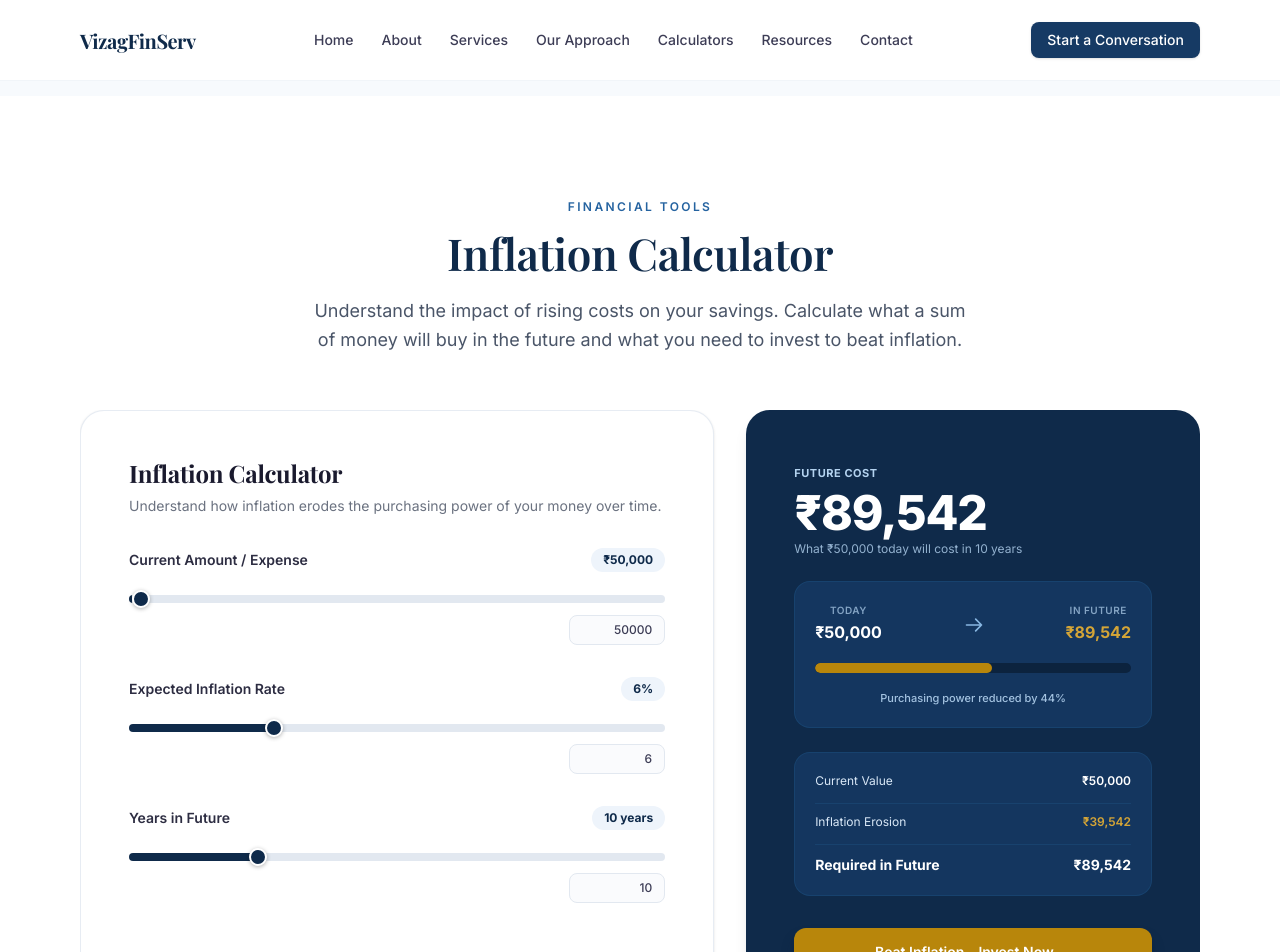
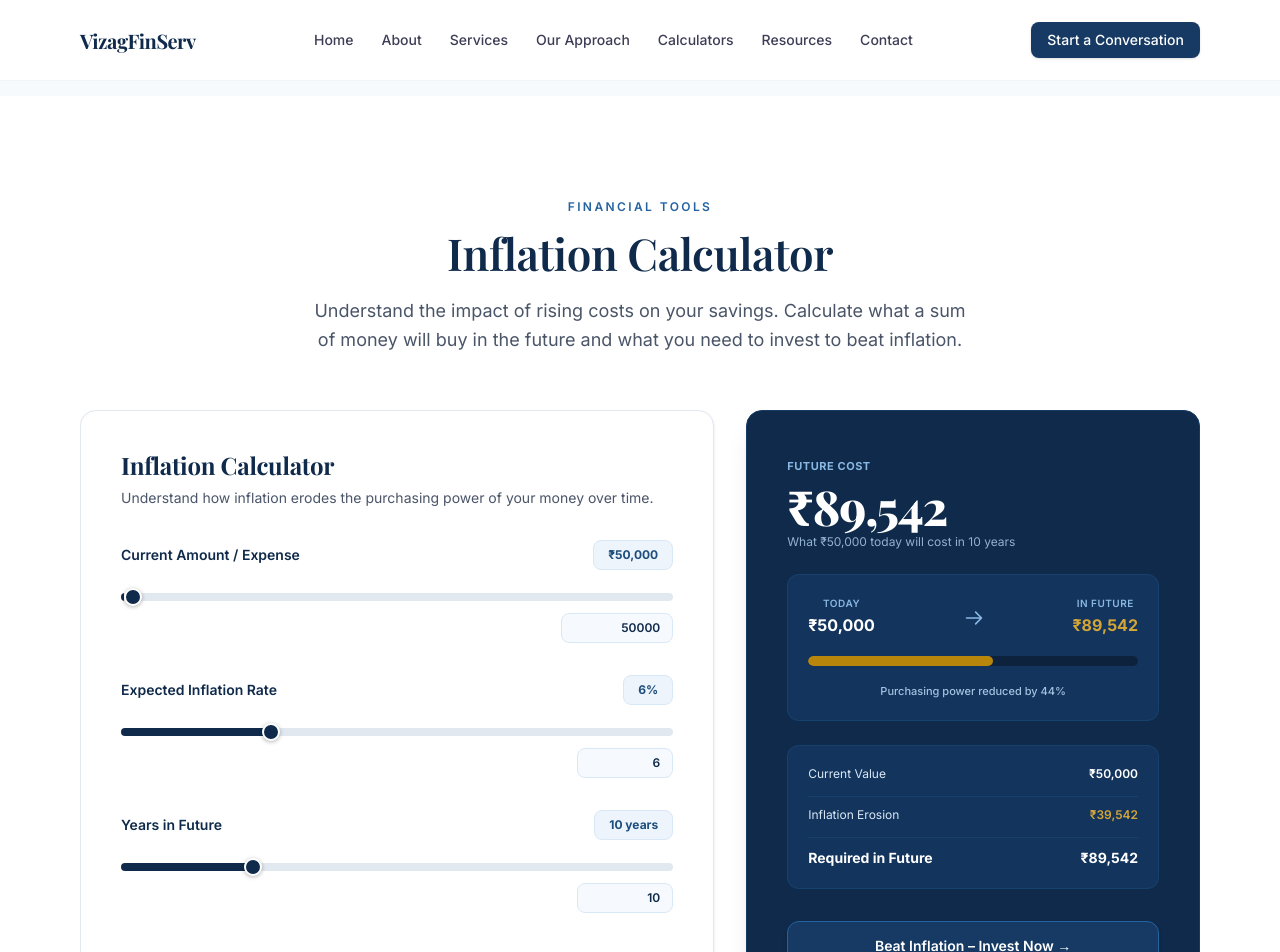
Before and after one commit to StackXpvt/vizagfinserv, a Next.js app: page /calculators/inflation-calculator in a window 1280 px wide. Shown: the top 952 px of the page. Built offline with nearby package versions, Linux system fonts and the light colour scheme; a web font is replaced by a local one.

Commit message:
style: synchronize calculator component palette with ServiceCard design

```diff
--- a/src/app/calculators/page.tsx
+++ b/src/app/calculators/page.tsx
@@ -84,7 +84,7 @@ export default function CalculatorsPage() {
   const [activeTab, setActiveTab] = useState("sip");
 
   return (
-    <main className="min-h-screen bg-[#FAFBFD] pt-24 pb-20">
+    <main className="min-h-screen bg-brand-50/40 pt-24 pb-20">
       <SectionWrapper>
         {/* Heading — fade in from below */}
         <motion.div
@@ -101,7 +101,7 @@ export default function CalculatorsPage() {
           />
         </motion.div>
 
-        {/* Tab bar — fade in + staggered children */}
+        {/* Tab bar — matching ServiceCard theme */}
         <motion.div
           initial={{ opacity: 0, y: 16 }}
           animate={{ opacity: 1, y: 0 }}
@@ -120,10 +120,10 @@ export default function CalculatorsPage() {
                   whileHover={{ y: -1 }}
                   whileTap={{ scale: 0.97 }}
                   onClick={() => setActiveTab(tab.id)}
-                  className={`flex items-center gap-2 px-4 py-2.5 rounded-xl text-xs md:text-sm font-semibold transition-all duration-200 cursor-pointer ${
+                  className={`flex items-center gap-2 px-5 py-2.5 rounded-xl text-xs md:text-sm font-semibold transition-all duration-300 cursor-pointer ${
                     isActive
-                      ? "bg-brand-900 text-white shadow-sm ring-2 ring-brand-900"
-                      : "text-neutral-600 hover:text-neutral-900 hover:bg-neutral-100"
+                      ? "bg-brand-800 text-white shadow-md shadow-brand-800/20 ring-2 ring-brand-800"
+                      : "text-brand-800 bg-brand-50/50 hover:bg-brand-100/70 border border-brand-100/60"
                   }`}
                 >
                   <span className="text-sm">{tab.icon}</span>
--- a/src/components/calculators/InflationCalculator.tsx
+++ b/src/components/calculators/InflationCalculator.tsx
@@ -71,13 +71,13 @@ export default function InflationCalculator() {
         initial={{ opacity: 0, x: -30 }}
         animate={{ opacity: 1, x: 0 }}
         transition={{ duration: 0.55, delay: 0.1, ease: "easeOut" }}
-        className="lg:w-7/12 bg-white rounded-3xl p-8 lg:p-12 border border-neutral-200/80 shadow-sm space-y-8 flex flex-col justify-between"
+        className="lg:w-7/12 bg-white rounded-2xl p-8 lg:p-10 border border-neutral-200 shadow-sm hover:border-brand-300 transition-all duration-300 space-y-8 flex flex-col justify-between"
       >
         <div>
-          <h2 className="text-2xl font-bold text-neutral-900 mb-2 font-heading">
+          <h2 className="text-2xl font-bold text-brand-900 mb-2 font-heading">
             Inflation Calculator
           </h2>
-          <p className="text-neutral-500 text-sm mb-8">
+          <p className="text-neutral-600 text-sm mb-8">
             Understand how inflation erodes the purchasing power of your money over time.
           </p>
 
@@ -85,10 +85,10 @@ export default function InflationCalculator() {
             {/* Input 1: Current Amount */}
             <div className="space-y-3">
               <div className="flex justify-between items-center">
-                <label className="text-neutral-800 font-semibold text-sm">
+                <label className="text-brand-900 font-semibold text-sm">
                   Current Amount / Expense
                 </label>
-                <span className="bg-brand-50 text-brand-900 text-xs font-bold px-3 py-1 rounded-full">
+                <span className="bg-brand-50 text-brand-700 text-xs font-bold px-3.5 py-1.5 rounded-lg border border-brand-100">
                   ₹{formatIndian(currentValue)}
                 </span>
               </div>
@@ -112,7 +112,7 @@ export default function InflationCalculator() {
                     if (!isNaN(num)) setCurrentValue(Math.min(num, 10000000));
                     else setCurrentValue(1000);
                   }}
-                  className="w-24 text-right px-3 py-1.5 text-xs font-medium text-neutral-700 bg-neutral-50 border border-neutral-200 rounded-lg outline-none focus:border-brand-600"
+                  className="w-28 text-right px-3 py-1.5 text-xs font-semibold text-brand-900 bg-brand-50/50 border border-brand-100 rounded-lg outline-none focus:border-brand-500"
                 />
               </div>
             </div>
@@ -120,10 +120,10 @@ export default function InflationCalculator() {
             {/* Input 2: Inflation Rate */}
             <div className="space-y-3">
               <div className="flex justify-between items-center">
-                <label className="text-neutral-800 font-semibold text-sm">
+                <label className="text-brand-900 font-semibold text-sm">
                   Expected Inflation Rate
                 </label>
-                <span className="bg-brand-50 text-brand-900 text-xs font-bold px-3 py-1 rounded-full">
+                <span className="bg-brand-50 text-brand-700 text-xs font-bold px-3.5 py-1.5 rounded-lg border border-brand-100">
                   {inflationRate}%
                 </span>
               </div>
@@ -142,7 +142,7 @@ export default function InflationCalculator() {
                   type="number"
                   value={inflationRate}
                   onChange={(e) => setInflationRate(Number(e.target.value))}
-                  className="inf-num-input w-24 text-right px-3 py-1.5 text-xs font-medium text-neutral-700 bg-neutral-50 border border-neutral-200 rounded-lg outline-none focus:border-brand-600"
+                  className="inf-num-input w-24 text-right px-3 py-1.5 text-xs font-semibold text-brand-900 bg-brand-50/50 border border-brand-100 rounded-lg outline-none focus:border-brand-500"
                 />
               </div>
             </div>
@@ -150,10 +150,10 @@ export default function InflationCalculator() {
             {/* Input 3: Years */}
             <div className="space-y-3">
               <div className="flex justify-between items-center">
-                <label className="text-neutral-800 font-semibold text-sm">
+                <label className="text-brand-900 font-semibold text-sm">
                   Years in Future
                 </label>
-                <span className="bg-brand-50 text-brand-900 text-xs font-bold px-3 py-1 rounded-full">
+                <span className="bg-brand-50 text-brand-700 text-xs font-bold px-3.5 py-1.5 rounded-lg border border-brand-100">
                   {years} years
                 </span>
               </div>
@@ -172,7 +172,7 @@ export default function InflationCalculator() {
                   type="number"
                   value={years}
                   onChange={(e) => setYears(Number(e.target.value))}
-                  className="inf-num-input w-24 text-right px-3 py-1.5 text-xs font-medium text-neutral-700 bg-neutral-50 border border-neutral-200 rounded-lg outline-none focus:border-brand-600"
+                  className="inf-num-input w-24 text-right px-3 py-1.5 text-xs font-semibold text-brand-900 bg-brand-50/50 border border-brand-100 rounded-lg outline-none focus:border-brand-500"
                 />
               </div>
             </div>
@@ -180,16 +180,16 @@ export default function InflationCalculator() {
         </div>
       </motion.div>
 
-      {/* Right Side: Brand Navy Panel */}
+      {/* Right Side: Brand Navy Summary Panel */}
       <motion.div
         initial={{ opacity: 0, x: 30 }}
         animate={{ opacity: 1, x: 0 }}
         transition={{ duration: 0.55, delay: 0.15, ease: "easeOut" }}
-        className="lg:w-5/12 bg-brand-900 text-white p-8 lg:p-12 flex flex-col justify-between rounded-3xl shadow-lg"
+        className="lg:w-5/12 bg-brand-900 text-white p-8 lg:p-10 flex flex-col justify-between rounded-2xl shadow-xl border border-brand-800"
       >
         <div className="space-y-6">
           <div>
-            <span className="text-[11px] font-bold tracking-wider text-brand-200 uppercase">
+            <span className="text-[11px] font-bold tracking-wider text-brand-300 uppercase">
               FUTURE COST
             </span>
             <motion.div
@@ -197,7 +197,7 @@ export default function InflationCalculator() {
               initial={{ opacity: 0, y: 8 }}
               animate={{ opacity: 1, y: 0 }}
               transition={{ duration: 0.3, ease: "easeOut" }}
-              className="text-4xl lg:text-5xl font-extrabold tracking-tight mt-1 text-white"
+              className="text-4xl lg:text-5xl font-extrabold tracking-tight mt-1 text-white font-heading"
             >
               ₹{formatIndian(futureValue)}
             </motion.div>
@@ -207,10 +207,10 @@ export default function InflationCalculator() {
           </div>
 
           {/* Today vs Future Box */}
-          <div className="bg-brand-800/80 rounded-2xl p-5 border border-brand-700/50 space-y-4">
+          <div className="bg-brand-800/70 rounded-xl p-5 border border-brand-700/50 space-y-4">
             <div className="flex items-center justify-between">
               <div className="text-center">
-                <span className="text-[10px] text-brand-200/70 uppercase font-semibold tracking-wider block">
+                <span className="text-[10px] text-brand-300 uppercase font-semibold tracking-wider block">
                   TODAY
                 </span>
                 <span className="text-base font-bold text-white">
@@ -221,7 +221,7 @@ export default function InflationCalculator() {
                 <path strokeLinecap="round" strokeLinejoin="round" strokeWidth={2} d="M14 5l7 7m0 0l-7 7m7-7H3" />
               </svg>
               <div className="text-center">
-                <span className="text-[10px] text-brand-200/70 uppercase font-semibold tracking-wider block">
+                <span className="text-[10px] text-brand-300 uppercase font-semibold tracking-wider block">
                   IN FUTURE
                 </span>
                 <span className="text-base font-bold text-gold-400">
@@ -243,7 +243,7 @@ export default function InflationCalculator() {
           </div>
 
           {/* Table Breakdown */}
-          <div className="bg-brand-800/80 rounded-2xl p-5 border border-brand-700/50 space-y-3.5 text-xs">
+          <div className="bg-brand-800/70 rounded-xl p-5 border border-brand-700/50 space-y-3.5 text-xs">
             <div className="flex justify-between items-center text-brand-100">
               <span>Current Value</span>
               <span className="font-semibold text-white">₹{formatIndian(currentValue)}</span>
@@ -265,7 +265,7 @@ export default function InflationCalculator() {
             href="/contact"
             whileHover={{ y: -2, boxShadow: "0 12px 30px rgba(15,42,74,0.4)" }}
             transition={{ duration: 0.2 }}
-            className="w-full bg-gold-500 hover:bg-gold-600 text-white font-semibold py-3.5 px-6 rounded-xl text-center block text-sm transition-colors shadow-lg shadow-brand-950/40"
+            className="w-full bg-brand-800 hover:bg-brand-700 text-white font-semibold py-3.5 px-6 rounded-xl text-center block text-sm transition-colors border border-brand-600 shadow-md"
           >
             Beat Inflation – Invest Now →
           </motion.a>
```
Also changed, not shown: src/components/calculators/SIPCalculator.tsx (+17 -17 lines).
